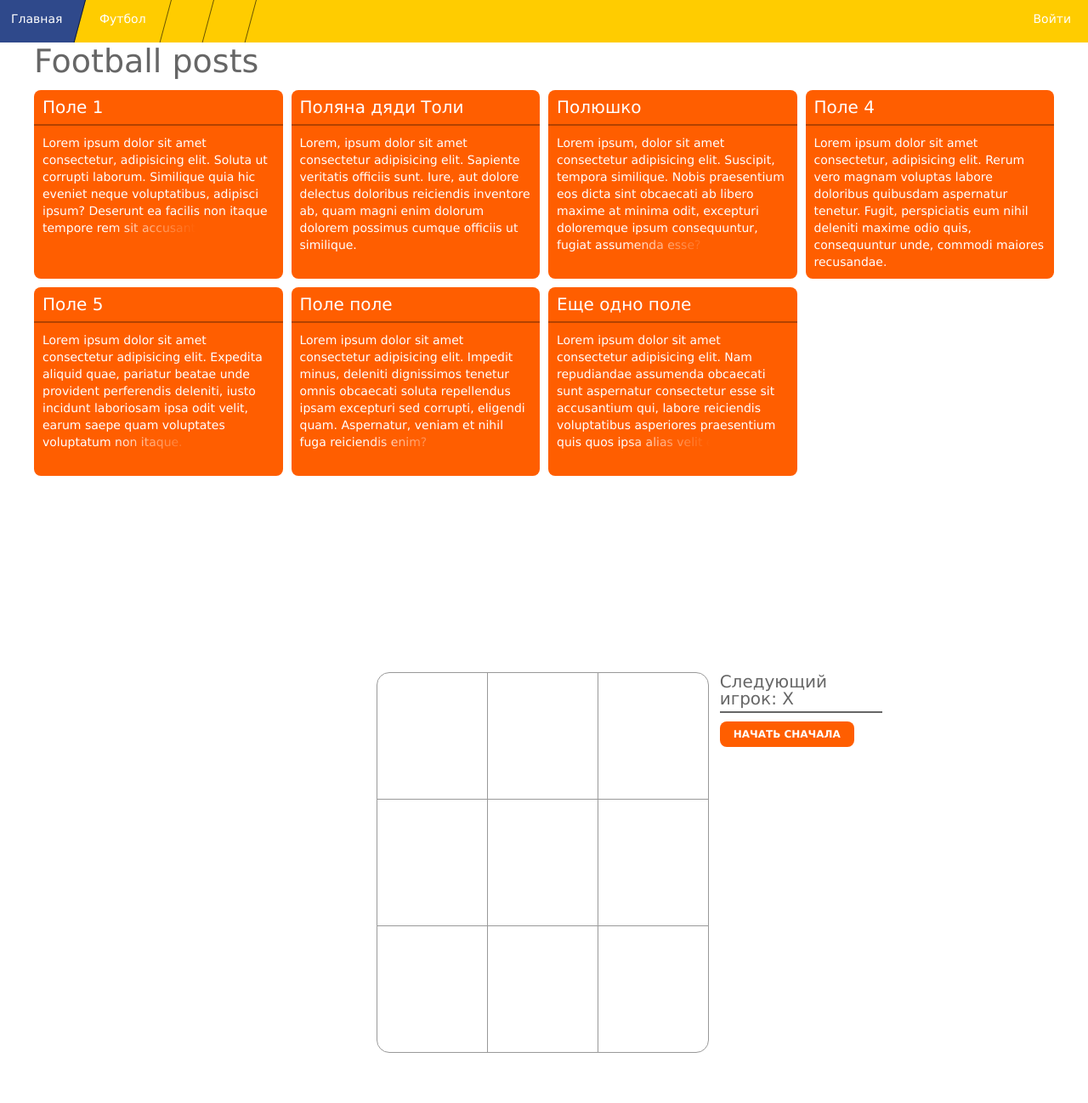
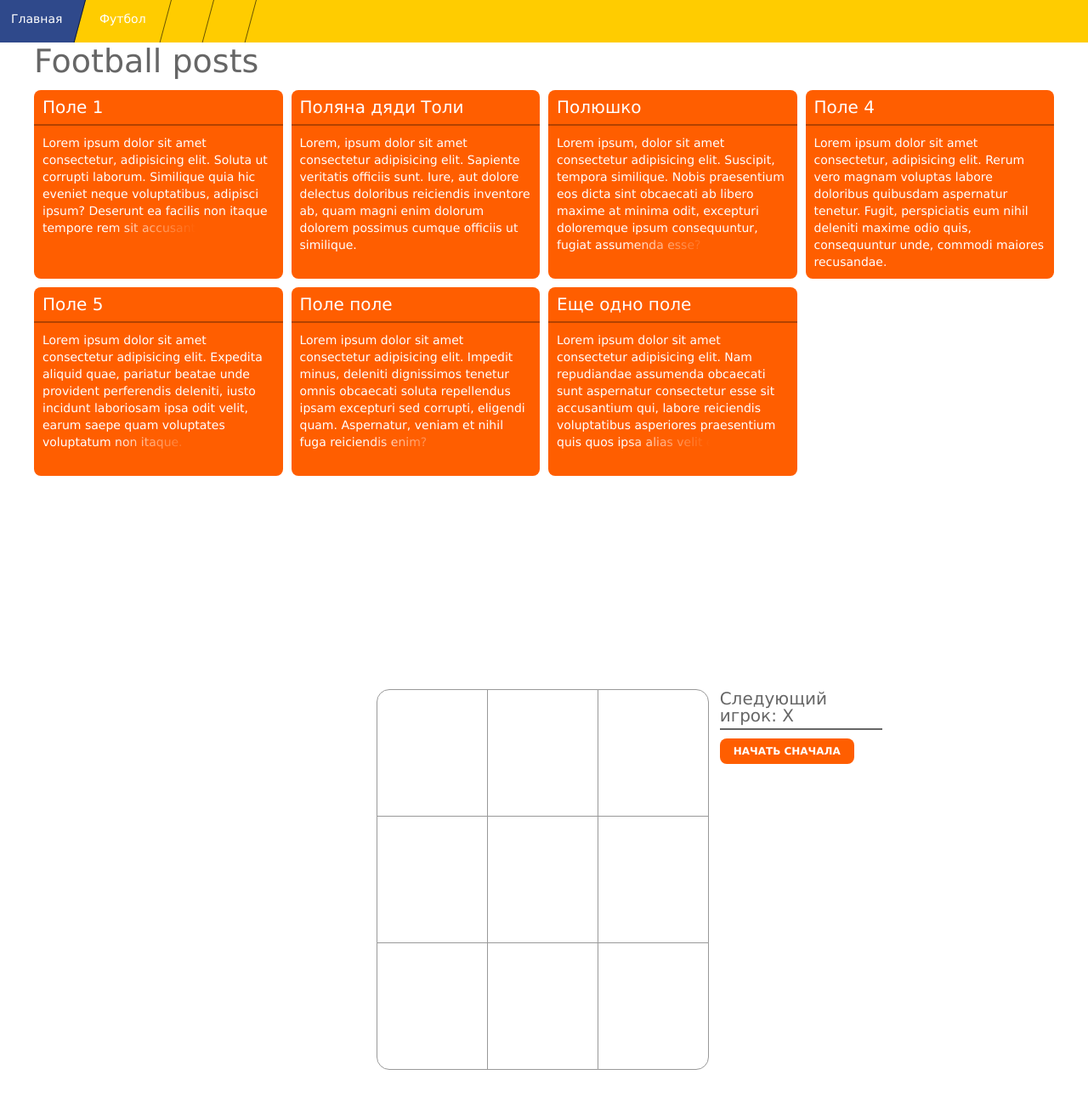
Before and after one commit to kuildi/ProjectOne, a React app: page /#/football in a window 1280 px wide. Shown: the top 1298 px of the page at 85% size. Built offline with nearby package versions, Linux system fonts and the light colour scheme; the HTML template or start-up script is replaced by a standard one.

Commit message:
Pagenotfound, routing, правки стилей

```diff
--- a/src/App.js
+++ b/src/App.js
@@ -10,30 +10,27 @@ import './Styles/buttons.scss';
 import './Styles/cards.scss';
 import './Styles/tic-tac-toe.scss';
 
-// import { Router, Route, IndexRoute, browserHistory, hashHistory } from 'react-router';
-import { HashRouter as Router, Route } from "react-router-dom";
+import { HashRouter as Router, Route, Switch, browserHistory } from "react-router-dom";
 import Layout from './Layouts/Layout';
 import Main from './Pages/Main';
 import Football from './Pages/Football';
-import Basketball from './Pages/Basketball';
-import Cricket from './Pages/Cricket';
 import Contacts from './Pages/Contacts';
-import Tennis from './Pages/Tennis';
 import Gallery from './Pages/Gallery';
+import PageNotFound from './Pages/PageNotFound';
 
 const app = document.getElementById('root');
 
 
 ReactDOM.render(
-	<Router>
+	<Router history={browserHistory}>
 		<Layout>
-			<Route exact path='/' component={Main} />
-			<Route path="/football" component={Football}></Route>
-			{/* <Route path="/basketball" component={Basketball}></Route>
-			<Route path="/cricket" component={Cricket}></Route>
-			<Route path="/tennis" component={Tennis}></Route> */}
-			<Route path="/contacts" component={Contacts}></Route>
-			<Route path="/gallery" component={Gallery}></Route>
+			<Switch>
+				<Route exact path='/' component={Main} />
+				<Route path="/football" component={Football}></Route>
+				<Route path="/contacts" component={Contacts}></Route>
+				<Route path="/gallery" component={Gallery}></Route>
+				<Route path="*" component={PageNotFound}></Route>
+			</Switch>
 		</Layout>
 	</Router>,
 	app);
--- /dev/null
+++ b/src/Pages/PageNotFound.js
@@ -0,0 +1,12 @@
+import React from 'react';
+
+export default class PageNotFound extends React.Component {
+
+    render() {
+        return (
+            <article className="grid-main">
+                <h1 className="text-center grid__item_width_full main-content__header">Page not found</h1>
+            </article>
+        );
+    }
+}
--- a/src/Styles/grids.scss
+++ b/src/Styles/grids.scss
@@ -12,6 +12,10 @@
       display: grid;
       grid-template-columns: repeat(6, 1fr);
       grid-gap: $s-space;
+
+      &_space-v_m {
+         padding: $m-space 0;
+      }
    }
 
 
--- a/src/Styles/header.scss
+++ b/src/Styles/header.scss
@@ -16,11 +16,6 @@ $accent-bg: #ffcc00;
 
     &_space-between {
         justify-content: space-between;
-    }
-
-    &__login {
-        margin-right: 20px;
-        padding: 15px 0;
     }
 
     li {
@@ -56,6 +51,7 @@ $accent-bg: #ffcc00;
     a {
         height: 100%;
         padding: 15px 0;
+        outline: none;
     }
 }
 
--- a/src/components/Navbar.js
+++ b/src/components/Navbar.js
@@ -16,7 +16,6 @@ export default class Navbar extends React.Component {
             <header className="main-header header_sticky">
                 <nav className="nav-block nav-block_space-between">
                     <Menu items={menuItems}></Menu>
-                    <a className="nav-block__login" href="#">Войти</a>
                 </nav>
             </header>
         );
--- a/src/components/tic-tac-toe.js
+++ b/src/components/tic-tac-toe.js
@@ -106,7 +106,7 @@ export default class Game extends React.Component {
         }
 
         return (
-            <article className="game grid-main">
+            <article className="game grid-main grid-main_space-v_m">
                 <section className="game__board grid__item_distribute_center">
                     <Board squares={current.squares} onClick={(i) => this.handleClick(i)} />
                 </section>
```
Also changed, not shown: 1 other file (tests, documents, lock files or other folders).
